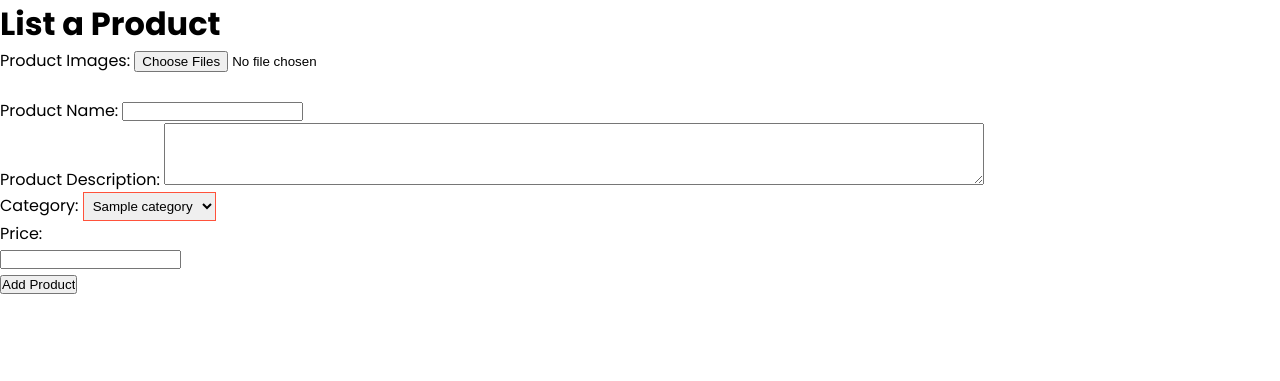
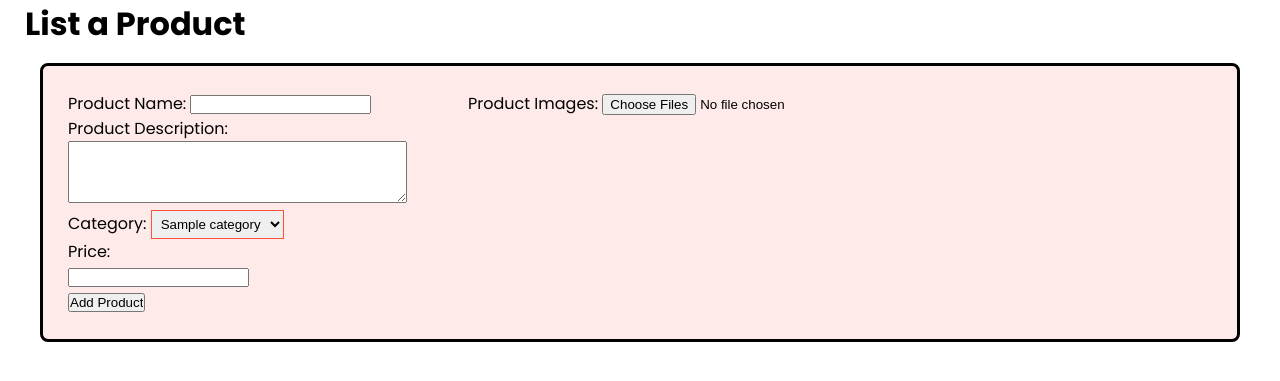
Before and after one commit to eshakhmatova/4300-Project, a PHP site: page /add_product_form.php in a window 1280 px wide. Shown: the part 147-528 px from the top of the page. Run offline with PHP 8.4, Linux system fonts and the light colour scheme; tables that the repository leaves empty or names only in its code hold one stand-in row (values such as "Sample post"); data that the repository does not hold is empty.

Commit message:
Update Add Product UI

```diff
--- a/add_product_form.php
+++ b/add_product_form.php
@@ -14,7 +14,7 @@ $statement->closeCursor();
 
 <head>
     <meta charset="UTF-8">
-    <title> Goose Egg - <?php echo $userInfo['userName']; ?> </title>
+    <title> Goose Egg - List a Product </title>
     <link rel="stylesheet" href="stylesheet.css">
     <link rel="preconnect" href="https://fonts.googleapis.com">
     <link rel="preconnect" href="https://fonts.gstatic.com" crossorigin>
@@ -41,21 +41,17 @@ $statement->closeCursor();
         <img src="./images/cart.png" width="30px" height="30px">
     </div>
 
+    <div class="container">
         <h1>List a Product</h1>
         <form action = "add_product.php" method="post" id="add_product_form" enctype="multipart/form-data">
-        <label> Product Images:
-            <input type="file" id="chooseFile" name = "imageFile[]" multiple>
-        </label>
-        <div class="imgGallery">
-            <!--Displays images-->
-        </div>
-        <br>
+            <div class="formGrid">
+                <div class="gridItem">
                     <label>Product Name:
                         <input type="text" required name="name">
                     </label>
                     <br>
                     <label>Product Description:
-            <textarea name="description" rows="4" cols="100"></textarea>
+                        <textarea name="description" rows="4" cols="40"></textarea>
                     </label>
                     <br>
                     <label>Category:
@@ -75,7 +71,18 @@ $statement->closeCursor();
                     </label>
                     <br>
                     <input type="submit" value="Add Product"><br>
+                </div>
+                <div class="gridItem">
+                    <label> Product Images:
+                        <input type="file" id="chooseFile" name = "imageFile[]" multiple>
+                    </label>
+                    <div class="imgGallery">
+                        <!--Displays images-->
+                    </div>
+                </div>
+            </div>
         </form>
+    </div>
 
 
     <script src="https://code.jquery.com/jquery-3.5.1.slim.min.js"></script>
--- a/stylesheet.css
+++ b/stylesheet.css
@@ -423,7 +423,13 @@ aboutDiv{
 }
 
 .formGrid {
+    border: solid black;
+    border-radius: 8px;
+    border-width: medium;
+    margin: 15px;
+    background: rgba(255, 214, 214, 0.5);
     display: grid;
     grid-template-columns: 400px auto;
     padding: 15px;
+
 }
--- a/website.html
+++ b/website.php
@@ -25,10 +25,6 @@
                 </div>
                 <nav>
                     <ul>
-                        <li> <a href="website.html">Home</a></li>
-                        <li> <a href="allproducts.html">Products</a></li>
-                        <li> <a href="">About</a></li>
-                        <li> <a href="">Contact</a></li>
                         <li> <a href="website.php">Home</a></li>
                         <li> <a href="list_products.php">Products</a></li>
                         <li> <a href="about.html">About</a></li>
```
Lines whose indentation alone changed are shown as unchanged.
